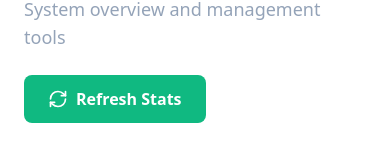
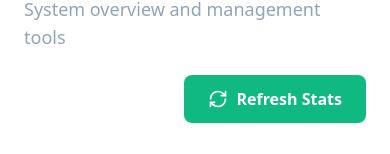
Before and after one commit to Push4ck/urlzy, a React (Vite) app in the folder client/: page /dashboard in a window 390 px wide. Shown: the part 133-287 px from the top of the page. Built offline with nearby package versions, Linux system fonts and the light colour scheme; no server answers; sample sign-in values are in the browser's storage.

Commit message:
Update AdminDashboard.jsx
refresh button set to right side on mobile screen

```diff
--- a/client/src/pages/AdminDashboard.jsx
+++ b/client/src/pages/AdminDashboard.jsx
@@ -206,7 +206,7 @@ const AdminDashboard = () => {
             <button
               onClick={handleRefresh}
               disabled={refreshing}
-              className="w-fit px-6 py-3 bg-[var(--clr-primary-a0)] hover:bg-[var(--clr-primary-dark)] text-[var(--clr-light-a0)] font-semibold rounded-lg inline-flex items-center gap-2 disabled:opacity-50 transition-colors duration-200 cursor-pointer"
+              className="w-fit self-end px-6 py-3 bg-[var(--clr-primary-a0)] hover:bg-[var(--clr-primary-dark)] text-[var(--clr-light-a0)] font-semibold rounded-lg inline-flex items-center gap-2 disabled:opacity-50 transition-colors duration-200 cursor-pointer"
             >
               <RefreshCw
                 className={`w-5 h-5 ${refreshing ? "animate-spin" : ""}`}
```
